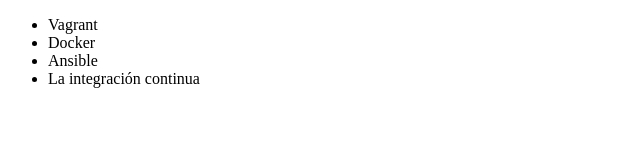
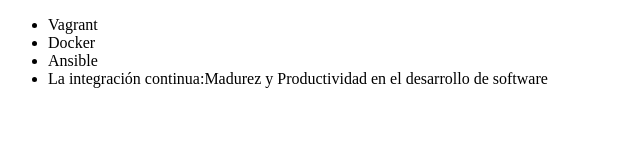
Before and after one commit to srestre84/srestreporic, a plain HTML site: page index.html in a window 1280 px wide. Shown: the whole page, without its empty margins (0-640 px from the left). Drawn offline with Linux system fonts and the light colour scheme.

Commit message:
renombrando curso de integración continua

```diff
--- a/index.html
+++ b/index.html
@@ -9,7 +9,7 @@
          <li> Vagrant </li>
          <li> Docker </li>
          <li> Ansible </li>
-         <li> La integración continua </li>
+         <li> La integración continua:Madurez y Productividad en el desarrollo de software </li>
      </ul>
 </body>
 </html>
```
